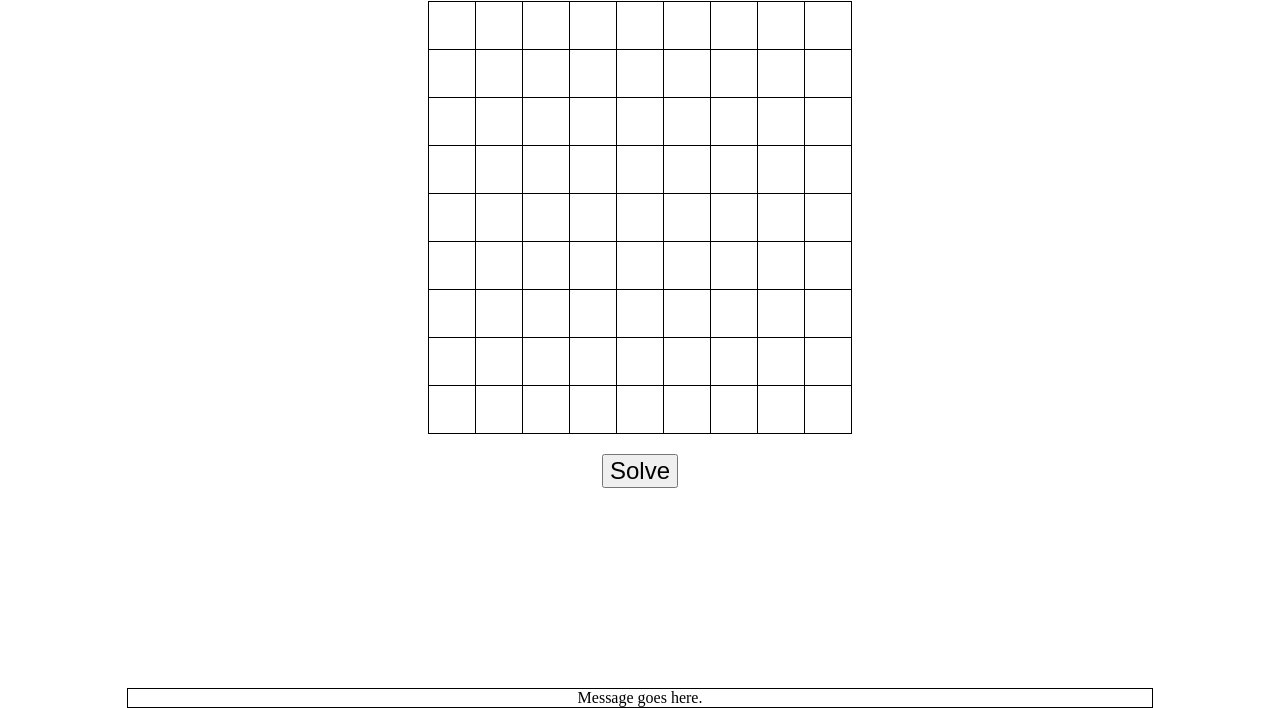
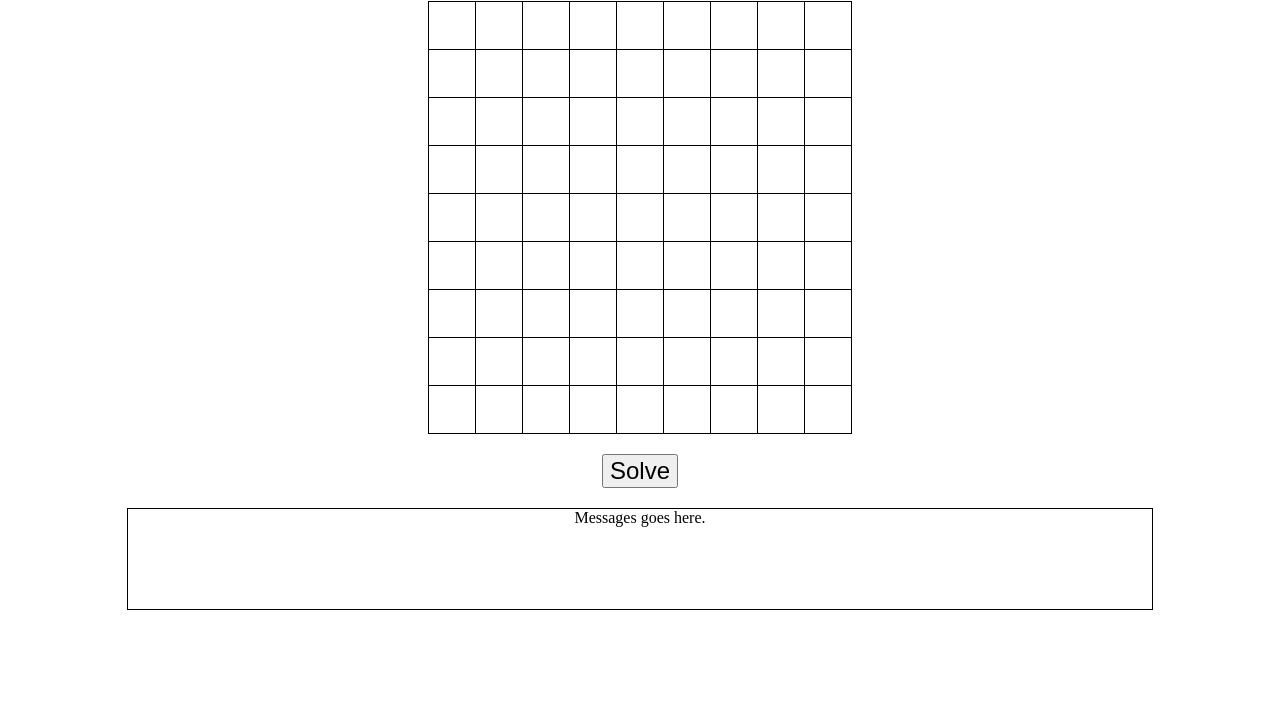
Before and after one commit to brekt/sudoku, a plain HTML site: page index.html in a window 1280 px wide. Shown: the part 94-802 px from the top of the page. Drawn offline with Linux system fonts and the light colour scheme.

Commit message:
Resizing of message box.

```diff
--- a/index.html
+++ b/index.html
@@ -13,7 +13,7 @@
     <button>Solve</button>
   </div>
   <div id = "message">
-    Message goes here.
+    Messages goes here.
   </div>
 </body>
 <!-- <script src="sudoku.js"></script>
--- a/style.css
+++ b/style.css
@@ -41,6 +41,7 @@ button {
 #message {
   text-align: center;
   width: 80%;
-  margin: 200px auto 0 auto;
+  height: 100px;;
+  margin: 20px auto 0 auto;
   border: solid black 1px;
 }
```
